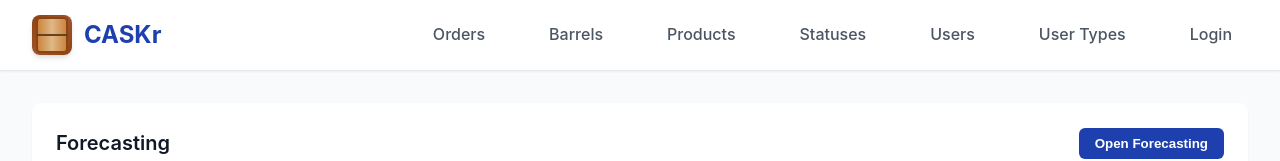
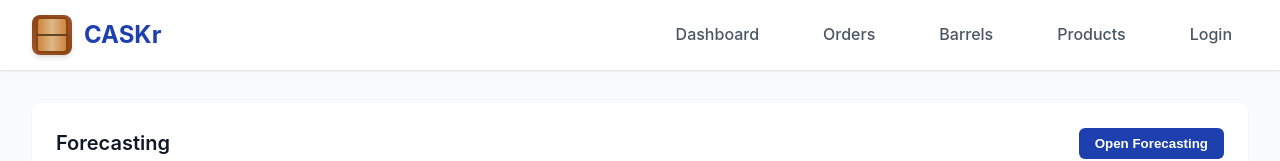
Before and after one commit to thesamdroid/Caskr, a React (Vite) app in the folder caskr.client/: page / in a window 1280 px wide. Shown: the top 161 px of the page. Built offline with nearby package versions, Linux system fonts and the light colour scheme; no server answers.

Commit message:
Remove restricted navigation links and update tests

```diff
--- a/caskr.client/src/App.tsx
+++ b/caskr.client/src/App.tsx
@@ -4,9 +4,6 @@ import Layout from './components/Layout'
 import DashboardPage from './pages/DashboardPage'
 import OrdersPage from './pages/OrdersPage'
 import ProductsPage from './pages/ProductsPage'
-import StatusesPage from './pages/StatusesPage'
-import UsersPage from './pages/UsersPage'
-import UserTypesPage from './pages/UserTypesPage'
 import LoginPage from './pages/LoginPage'
 import BarrelsPage from './pages/BarrelsPage'
 
@@ -18,9 +15,6 @@ function App() {
         <Route path='orders' element={<OrdersPage />} />
         <Route path='barrels' element={<BarrelsPage />} />
         <Route path='products' element={<ProductsPage />} />
-        <Route path='statuses' element={<StatusesPage />} />
-        <Route path='users' element={<UsersPage />} />
-        <Route path='usertypes' element={<UserTypesPage />} />
         <Route path='login' element={<LoginPage />} />
       </Route>
     </Routes>
--- a/caskr.client/src/components/Layout.tsx
+++ b/caskr.client/src/components/Layout.tsx
@@ -11,6 +11,9 @@ export default function Layout() {
           </Link>
           <ul className='nav-menu'>
             <li className='nav-item'>
+              <Link to='/'>Dashboard</Link>
+            </li>
+            <li className='nav-item'>
               <Link to='/orders'>Orders</Link>
             </li>
             <li className='nav-item'>
@@ -18,15 +21,6 @@ export default function Layout() {
             </li>
             <li className='nav-item'>
               <Link to='/products'>Products</Link>
-            </li>
-            <li className='nav-item'>
-              <Link to='/statuses'>Statuses</Link>
-            </li>
-            <li className='nav-item'>
-              <Link to='/users'>Users</Link>
-            </li>
-            <li className='nav-item'>
-              <Link to='/usertypes'>User Types</Link>
             </li>
             <li className='nav-item'>
               <Link to='/login'>Login</Link>
```
Also changed, not shown: 2 other files (tests, documents, lock files or other folders).
